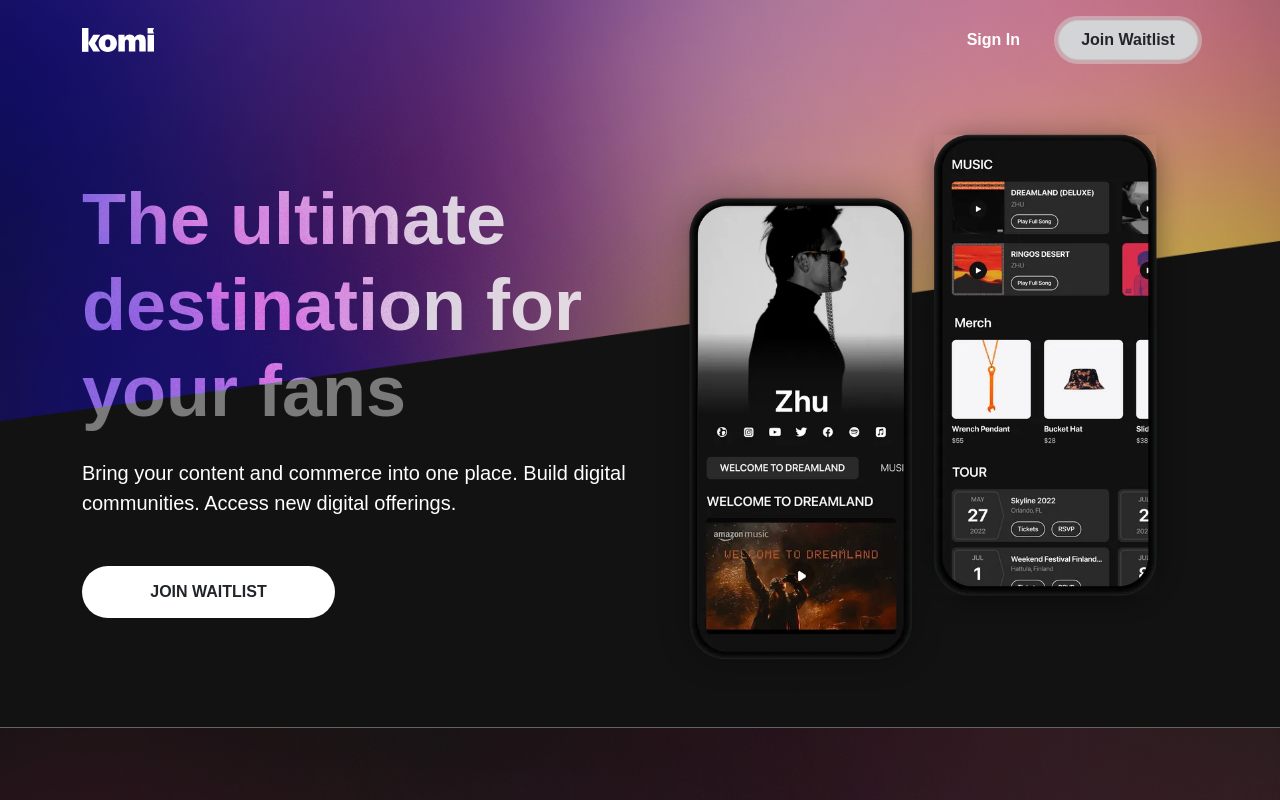
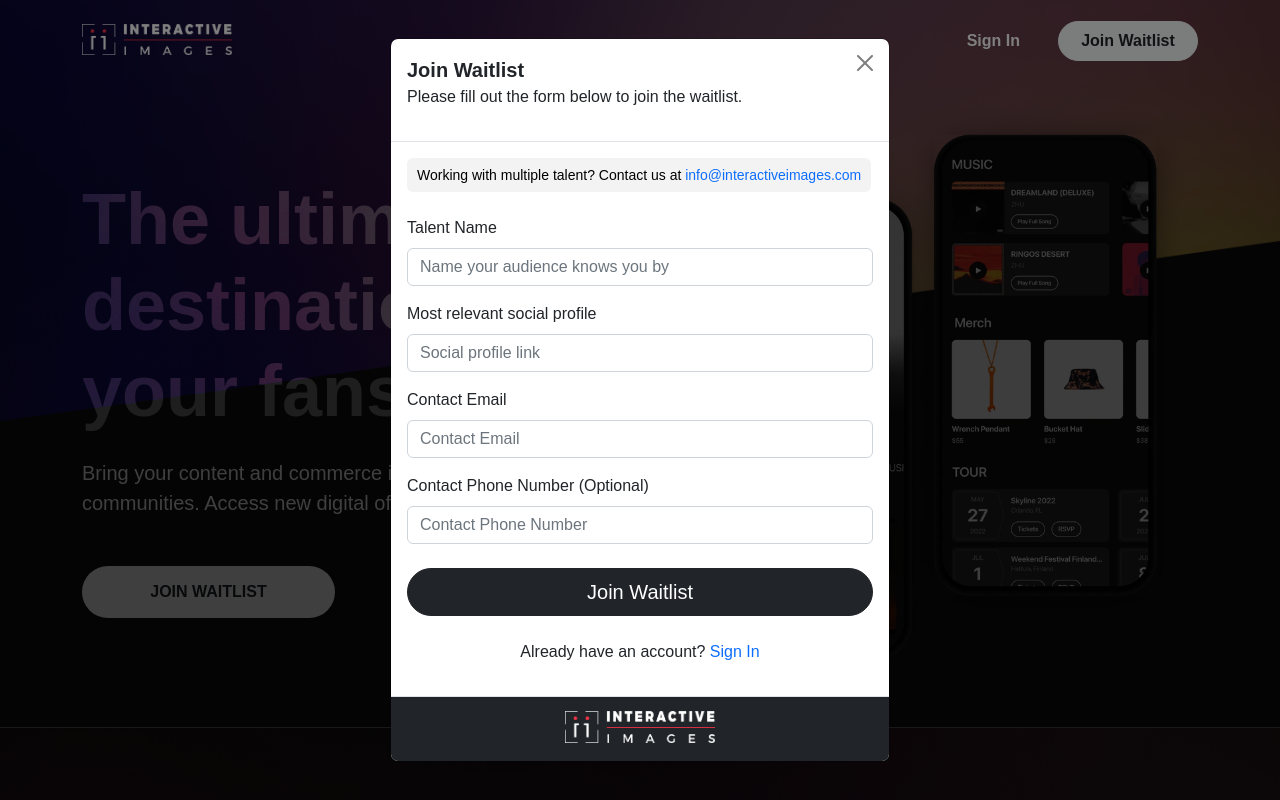
Before and after one commit to MarufAlAslam/komi, a plain HTML site: page index.html in a window 1280 px wide. Both pictures are taken after a click on the link "Join Waitlist". Shown: the top 800 px of the page. Drawn offline with nearby package versions, Linux system fonts and the light colour scheme.

Commit message:
modified

```diff
--- a/css/style.css
+++ b/css/style.css
@@ -271,6 +271,31 @@
 }
 
 
+.fixed-top {
+    position: fixed;
+    top: 0;
+    right: 0;
+    left: 0;
+    z-index: 10300000000;
+}
+
+.modal {
+    z-index: 10000000000000000000000000000;
+    background: rgba(0, 0, 0, 0.5);
+}
+
+.badge.bg-lignt {
+    background: #F4F3F3;
+    color: black;
+    font-size: 14px;
+    padding: 10px;
+    font-weight: 400 !important;
+}
+
+.img-fluid.logo {
+    width: 150px;
+}
+
 @media screen and (max-width: 767px) {
     h1.color-blend {
         font-size: 40px;
--- a/index.html
+++ b/index.html
@@ -4,7 +4,7 @@
 <head>
     <meta charset="utf-8">
     <meta name="viewport" content="width=device-width, initial-scale=1">
-    <title>Komi</title>
+    <title>Interactive Images</title>
     <link href="https://cdn.jsdelivr.net/npm/bootstrap@5.2.0/dist/css/bootstrap.min.css" rel="stylesheet">
 
     <!-- slick -->
@@ -25,7 +25,7 @@
         <nav class="navbar navbar-expand-lg bg-transparent navbar-dark fixed-top">
             <div class="container">
                 <a class="navbar-brand" href="#">
-                    <img src="img/logo.svg" class="img-fluid logo" alt="">
+                    <img src="img/komi-logo.png" class="img-fluid logo" alt="">
                 </a>
                 <button class="navbar-toggler" type="button" data-bs-toggle="collapse"
                     data-bs-target="#navbarSupportedContent" aria-controls="navbarSupportedContent"
@@ -40,7 +40,8 @@
                             </a>
                         </li>
                         <li class="nav-item">
-                            <a class="nav-link btn btn-light text-dark rounded-pill" href="#">
+                            <a class="nav-link btn btn-light text-dark rounded-pill" data-bs-toggle="modal"
+                                data-bs-target="#exampleModal" href="#">
                                 Join Waitlist
                             </a>
                         </li>
@@ -62,7 +63,7 @@
                             Bring your content and commerce into one place. Build digital communities. Access new
                             digital offerings.
                         </p>
-                        <a href="" class="btn btn-light-1">
+                        <a href="" class="btn btn-light-1" data-bs-toggle="modal" data-bs-target="#exampleModal">
                             Join Waitlist
                         </a>
                     </div>
@@ -419,7 +420,7 @@
                 <h2 class="text-white fs-50 fw-bold mb-5">
                     Empowering Talent to build deeper, direct and more rewarding relationships with their fans
                 </h2>
-                <a href="" class="btn btn-light-1 mx-auto">
+                <a href="" class="btn btn-light-1 mx-auto" data-bs-toggle="modal" data-bs-target="#exampleModal">
                     Join Waitlist
                 </a>
             </div>
@@ -434,7 +435,7 @@
                 <div class="col">
                     <div class="d-flex justify-content-start align-items-center">
                         <a href="">
-                            <img src="img/logo.svg" class="img-fluid" alt="">
+                            <img src="img/komi-logo.png" class="img-fluid logo" alt="">
                         </a>
                         <div class="d-flex ms-5 mt-2">
                             <a href="" class="text-white text-decoration-none fs-20 me-4">
@@ -497,6 +498,79 @@
     <!-- footer -->
 
 
+
+
+    <!-- Modal -->
+    <div class="modal fade" id="exampleModal" tabindex="-1" aria-labelledby="exampleModalLabel" aria-hidden="true">
+        <div class="modal-dialog modal-dialog-centered">
+            <div class="modal-content">
+                <div class="modal-header align-items-start">
+                    <div class="c">
+                        <h5 class="modal-title fw-bold" id="exampleModalLabel">Join Waitlist</h5>
+                        <p>
+                            Please fill out the form below to join the waitlist.
+                        </p>
+                    </div>
+                    <button type="button" class="btn-close" data-bs-dismiss="modal" aria-label="Close"></button>
+                </div>
+                <div class="modal-body">
+                    <div class="badge bg-lignt">
+                        Working with multiple talent? Contact us at <a href=""
+                            class="text-decoration-none text-primary"> info@interactiveimages.com</a>
+                    </div>
+
+                    <form action="" class="mt-4">
+                        <div class="form-group">
+                            <label for="">
+                                Talent Name
+                            </label>
+                            <input type="text" class="my-2 form-control" placeholder="Name your audience knows you by"
+                                name="" id="">
+                        </div>
+                        <div class="form-group mt-3">
+                            <label for="">
+                                Most relevant social profile
+                            </label>
+                            <input type="text" class="my-2 form-control" placeholder="Social profile link" name=""
+                                id="">
+                        </div>
+                        <div class="form-group mt-3">
+                            <label for="">
+                                Contact Email
+                            </label>
+                            <input type="text" class="my-2 form-control" placeholder="Contact Email" name="" id="">
+                        </div>
+                        <div class="form-group mt-3">
+                            <label for="">
+                                Contact Phone Number (Optional)
+                            </label>
+                            <input type="text" class="my-2 form-control" placeholder="Contact Phone Number" name=""
+                                id="">
+                        </div>
+                        <div class="text-center mt-4">
+                            <button class="btn btn-dark px-5 py-2 w-100 fs-20 rounded-pill">
+                                Join Waitlist
+                            </button>
+
+                            <p class="mt-4">
+                                Already have an account?
+                                <a href="" class="text-primary text-decoration-none">
+                                    Sign In
+                                </a>
+                            </p>
+                        </div>
+                    </form>
+                </div>
+                <div class="modal-footer justify-content-center bg-dark">
+                    <div class="text-center">
+                        <img src="img/komi-logo.png" class="img-fluid logo" alt="">
+                    </div>
+                </div>
+            </div>
+        </div>
+    </div>
+
+
     <!-- jQuery -->
     <script src="https://code.jquery.com/jquery-3.6.0.min.js"></script>
 
```
Also changed, not shown: img/komi-logo.png (added), img/modalIcon.svg (added), 3 other files.
